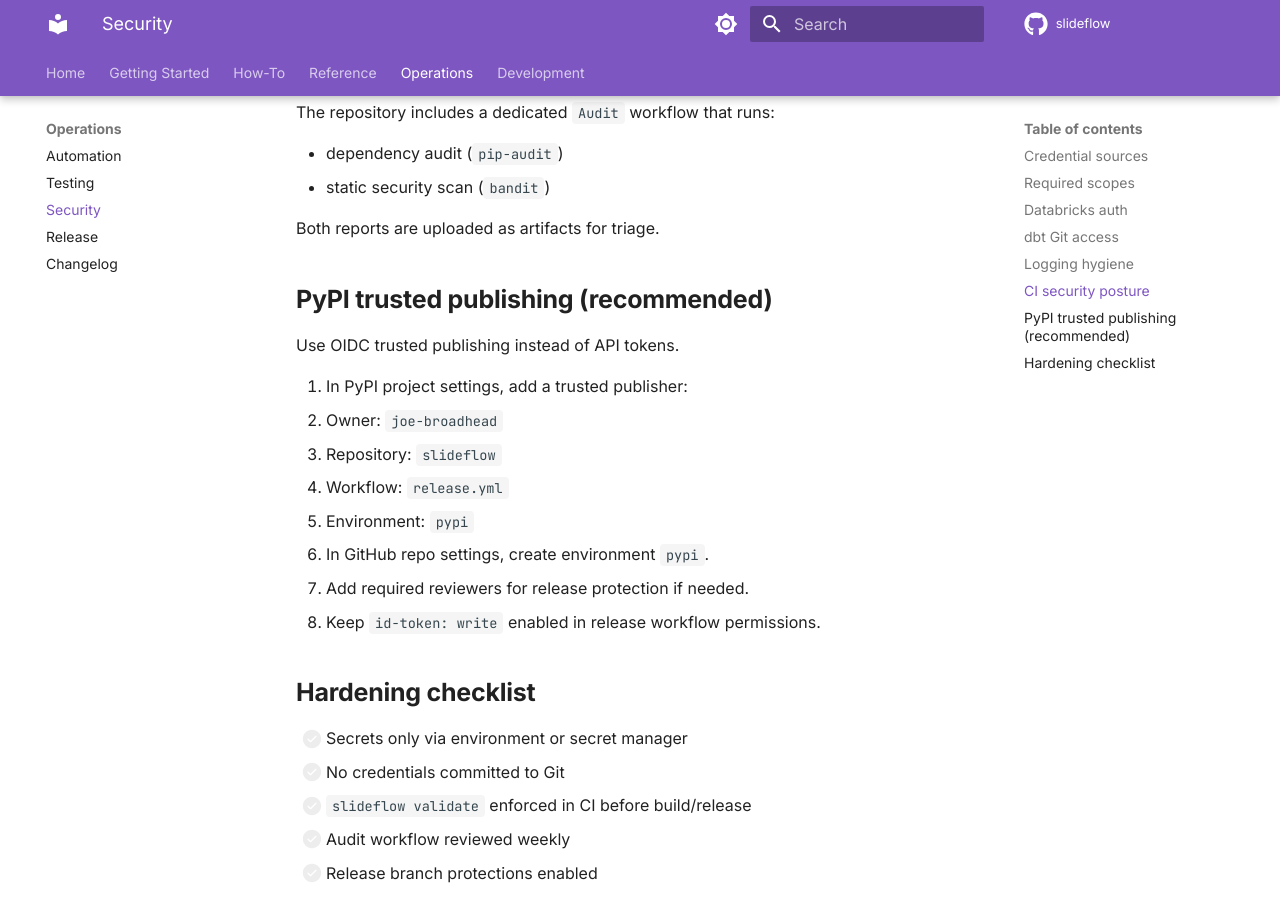
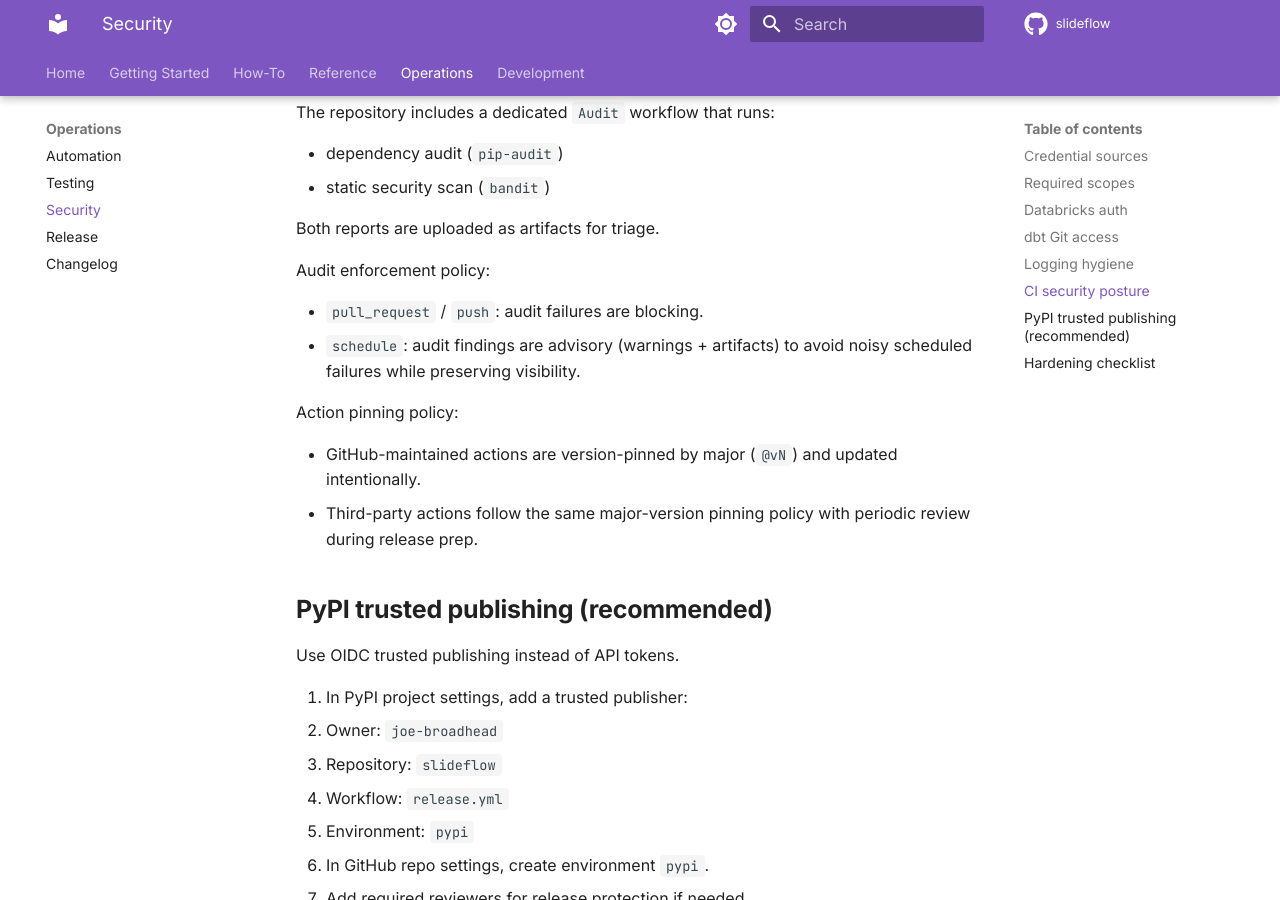
Before and after one commit to joe-broadhead/slideflow, an MkDocs documentation site: the page built from docs/security.md, in a window 1280 px wide and 900 px high, scrolled down 1378 px. Built offline with MkDocs 1.6.1 and Material for MkDocs 9.7.7, drawn with Linux system fonts in a browser that asks for light colours; comment, search, counter and statistics services are not loaded.

Commit message:
ci: harden permissions, matrix, and audit enforcement

```diff
--- a/docs/security.md
+++ b/docs/security.md
@@ -55,6 +55,19 @@
 
 Both reports are uploaded as artifacts for triage.
 
+Audit enforcement policy:
+
+- `pull_request` / `push`: audit failures are blocking.
+- `schedule`: audit findings are advisory (warnings + artifacts) to avoid noisy
+  scheduled failures while preserving visibility.
+
+Action pinning policy:
+
+- GitHub-maintained actions are version-pinned by major (`@vN`) and updated
+  intentionally.
+- Third-party actions follow the same major-version pinning policy with periodic
+  review during release prep.
+
 ## PyPI trusted publishing (recommended)
 
 Use OIDC trusted publishing instead of API tokens.
```
Also changed, not shown: docs/contributing.md (+2 -0 lines), 2 other files.
